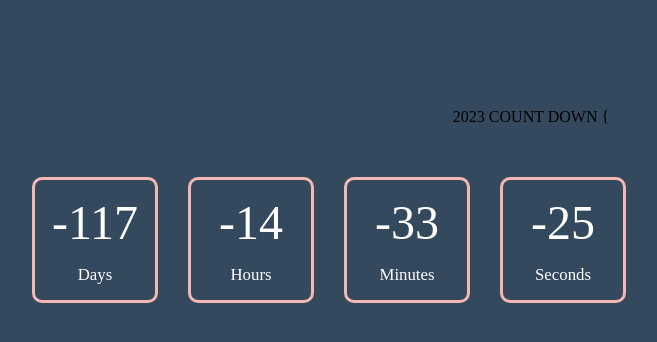
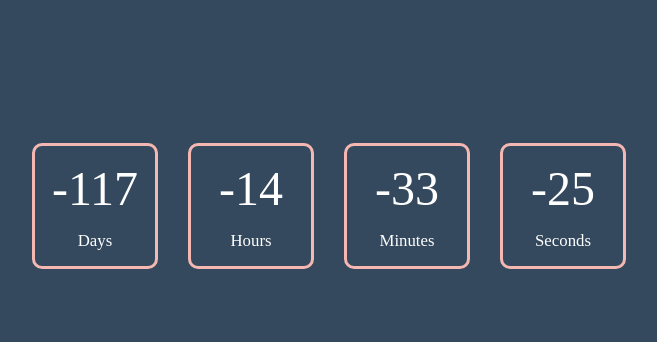
Before and after one commit to bzzit/for-the-green, a plain HTML site: page index.html in a window 1280 px wide. Shown: the whole page, without its empty margins (109-766 px from the left). Drawn offline with Linux system fonts and the light colour scheme.

Commit message:
Update index.html

```diff
--- a/index.html
+++ b/index.html
@@ -1,8 +1,8 @@
-<p><center> 2023 COUNT DOWN {
+<p><center>
     <style>
     font-size : 30;
     font-color : #ffffff;
-    }
+    2023 COUNT DOWN
     </style>
     </center>
 </p>
```
